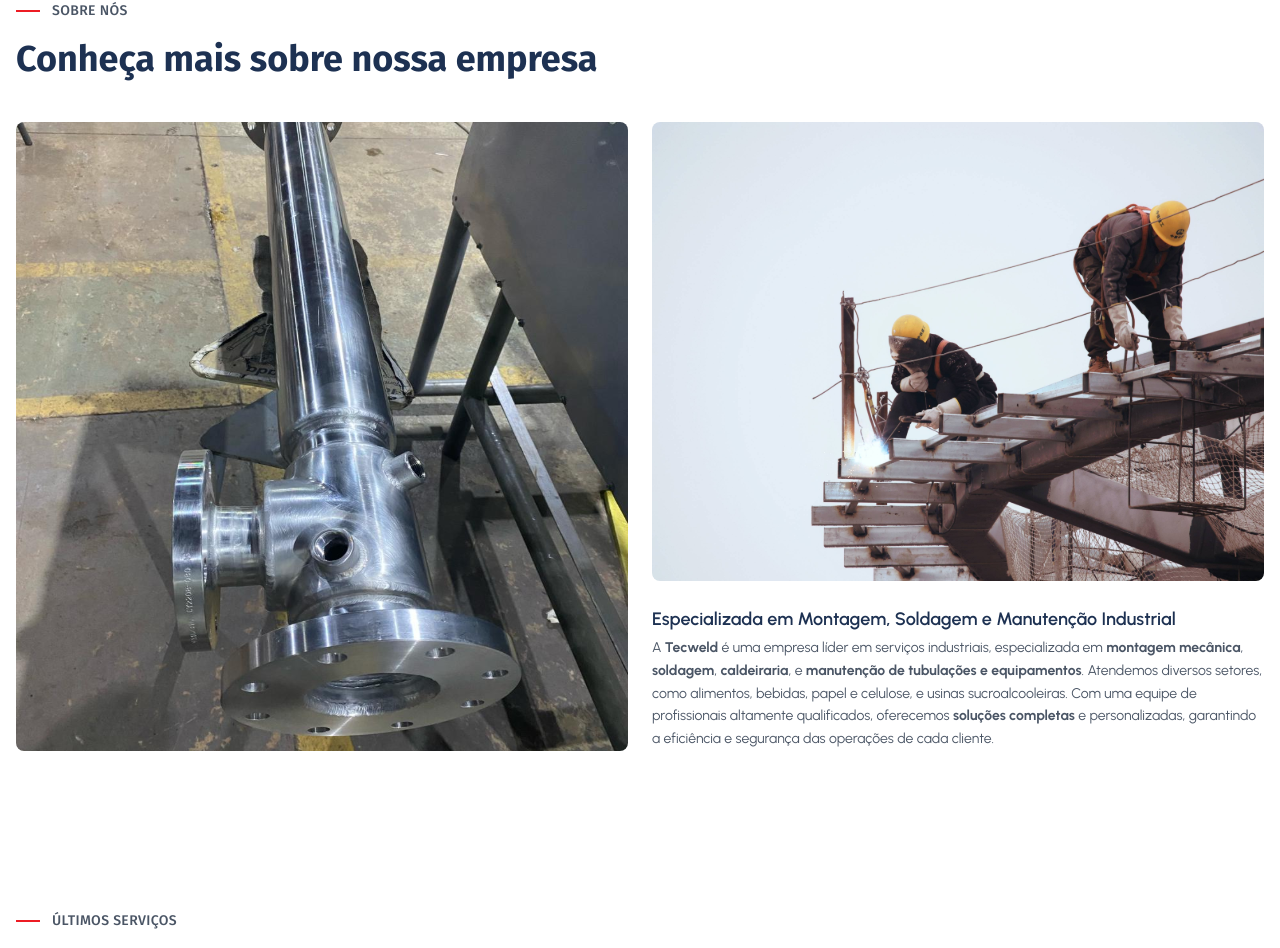
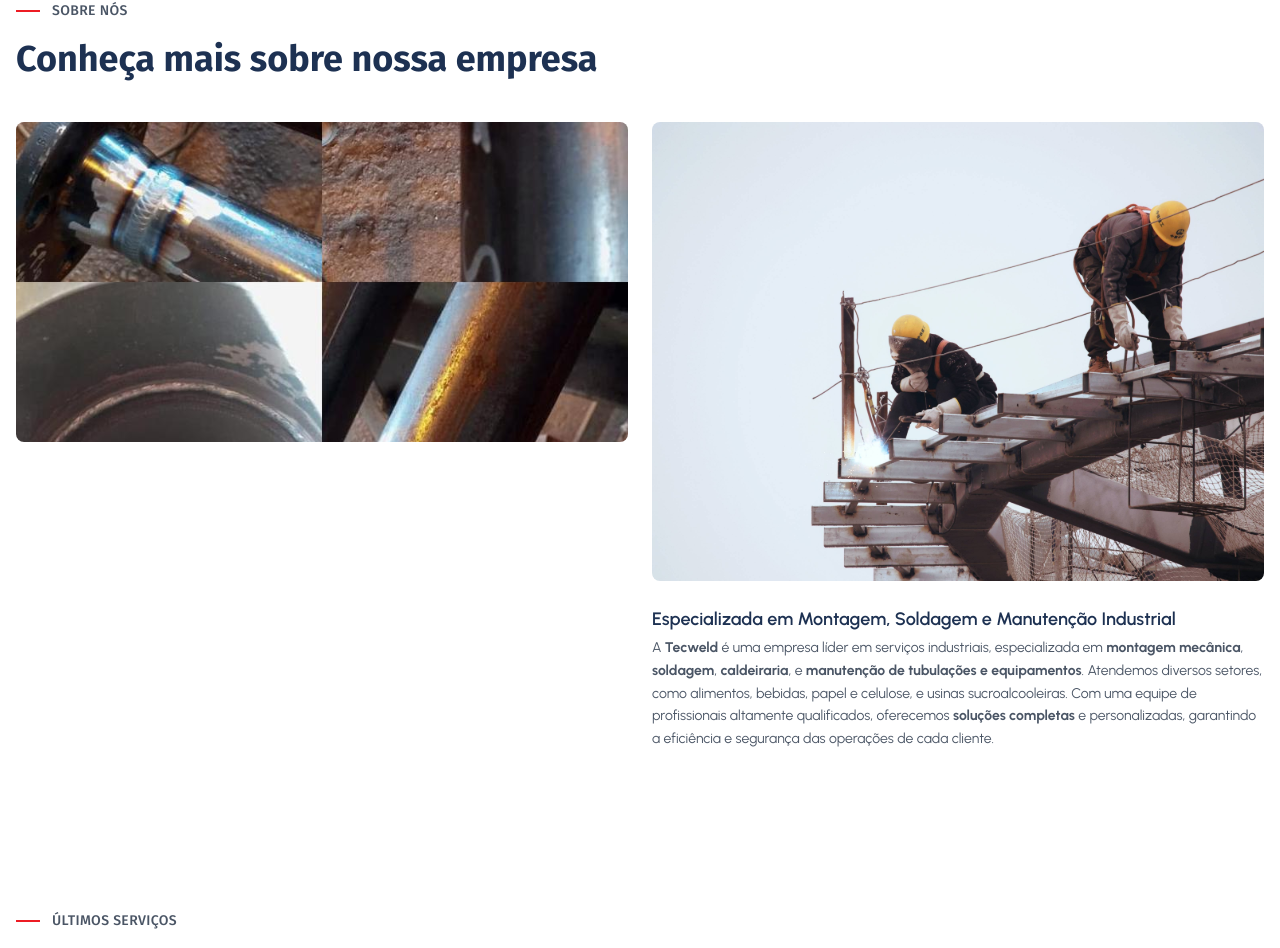
Before and after one commit to julioceno/tecweldservicos, a Next.js app: page / in a window 1280 px wide. Shown: the part 1039-1987 px from the top of the page. Built offline with nearby package versions, Linux system fonts and the light colour scheme.

Commit message:
fix: update height and minimum height for AboutUs image container

```diff
--- a/src/components/AboutUs.tsx
+++ b/src/components/AboutUs.tsx
@@ -14,7 +14,7 @@ export default function AboutUs() {
         </div>
 
         <div className="grid grid-cols-1 md:grid-cols-2 gap-6">
-          <div className="relative aspect-3/4 md:aspect-auto md:h-auto md:min-h-100 lg:min-h-125 rounded-lg overflow-hidden">
+          <div className="relative aspect-3/4 md:aspect-auto md:h-64 md:min-h-64 lg:h-80 lg:min-h-80 rounded-lg overflow-hidden">
             <Image
               src="/about/about-1.svg"
               alt="Detalhe de um equipamento de tubulação industrial mantido pela Tecweld"
```
Also changed, not shown: public/about/about-1.svg.
